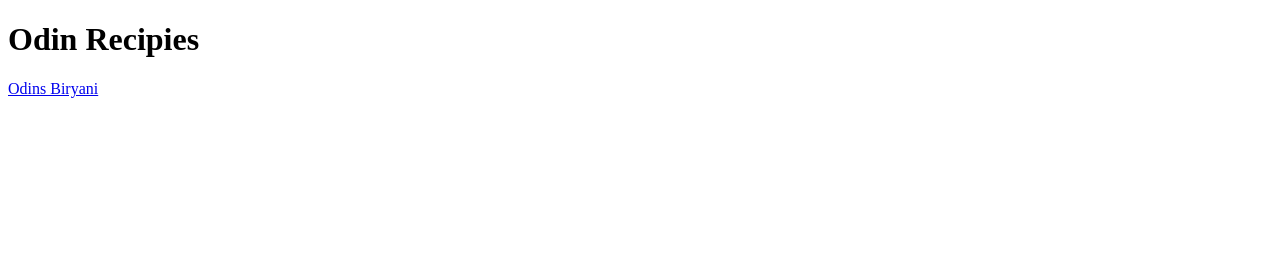
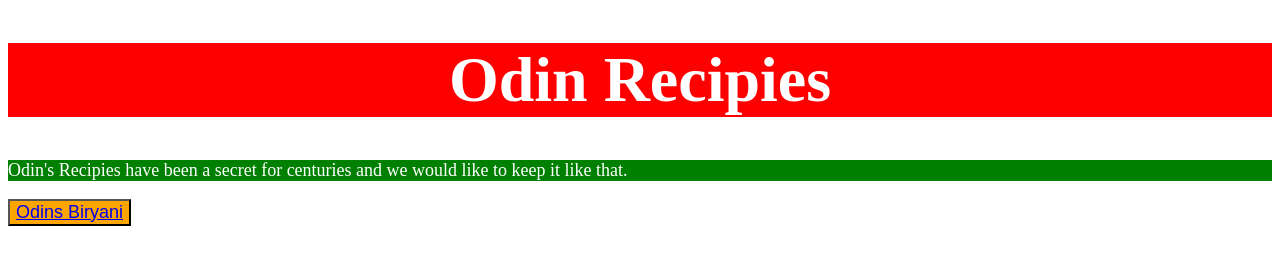
Before and after one commit to Bahauddin-N/Odin-Recipies, a plain HTML site: page index.html in a window 1280 px wide. Drawn offline with Linux system fonts and the light colour scheme.

Commit message:
created the styles.css file to add intial designs.

```diff
--- a/index.html
+++ b/index.html
@@ -2,10 +2,24 @@
 <html lang="en">
 <head>
     <meta charset="UTF-8">
+    <link rel="stylesheet" href="styles.css">
     <title>Odin Recipe</title>
 </head>
 <body>
-    <h1>Odin Recipies</h1>
-    <a href="recipies/biryani.html">Odins Biryani</a>
+    <div>
+        <h1>Odin Recipies</h1>
+    </div>
+    <p>Odin's Recipies have been a secret for centuries and we would like to keep it like that.</p>
+    <style>
+        p{
+            background-color: green;
+            color: white;
+            font-size: 18px;
+        }
+    </style>
+    <button style="background-color: orange; font-size: 18px;"><a href="recipies/biryani.html">Odins Biryani</a></button>
+
+
+
 </body>
 </html>
```
